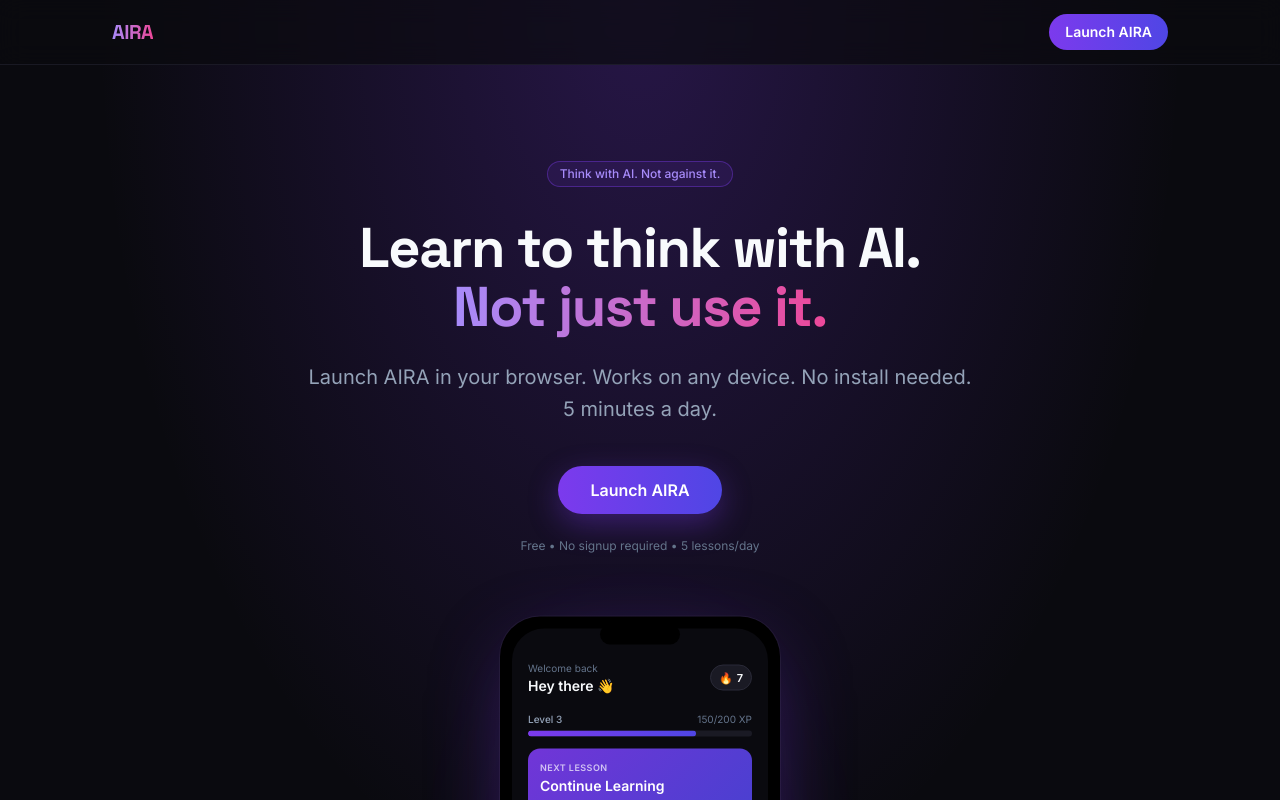
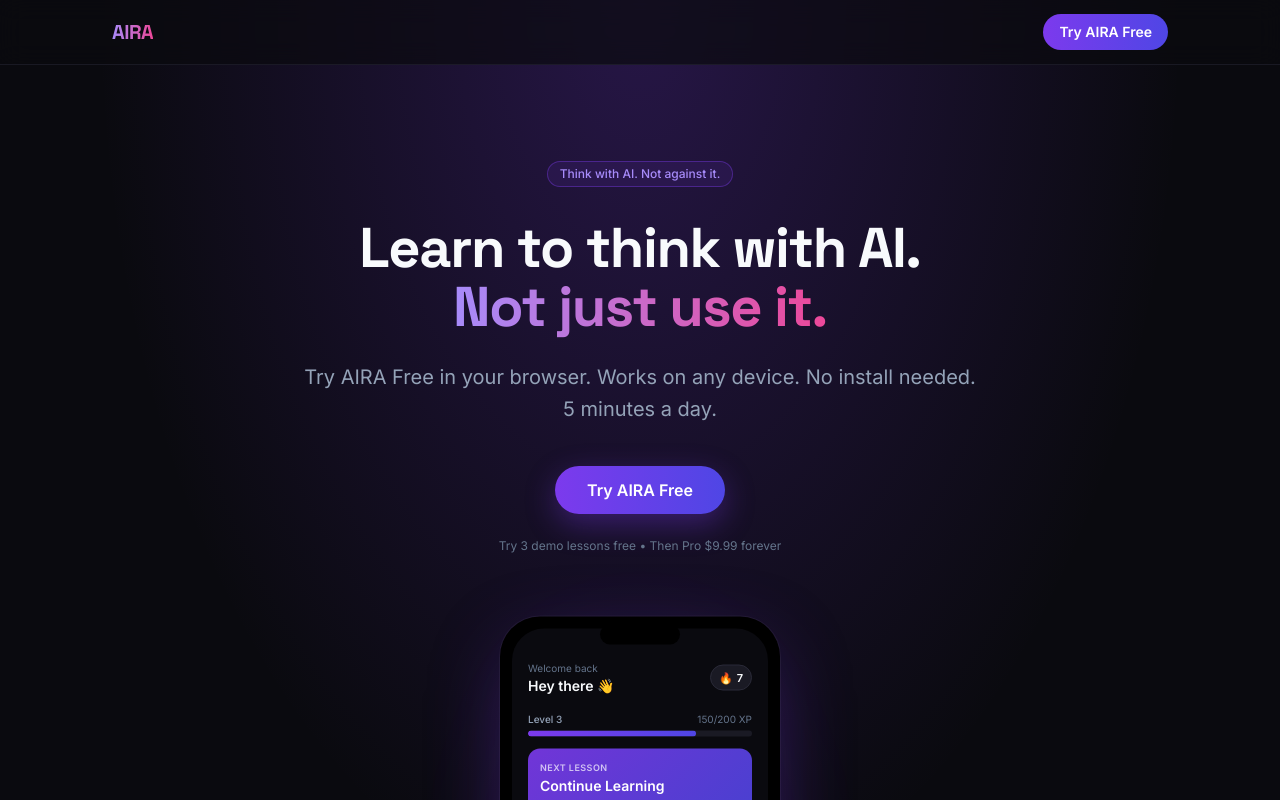
Before and after one commit to Ozbbi/aira-website, a Next.js app: page / in a window 1280 px wide. Shown: the top 800 px of the page. Built offline with nearby package versions, Linux system fonts and the light colour scheme; no server answers.

Commit message:
Landing v2: Try AIRA Free button + demo/pro pricing

```diff
--- a/src/app/page.tsx
+++ b/src/app/page.tsx
@@ -43,8 +43,8 @@ import PhoneMockup from "@/components/PhoneMockup";
 
 // Web app URL — set NEXT_PUBLIC_APP_URL in Vercel env after deploying the
 // mobile app to Vercel. If unset, "Launch AIRA" buttons render as a disabled
-// "Coming soon" pill so we never ship broken links.
-const APP_URL = process.env.NEXT_PUBLIC_APP_URL;
+// "Try AIRA Free" pill so we never ship broken links.
+const APP_URL = "https://aira-mentor.base44.app";
 const HAS_APP = Boolean(APP_URL);
 
 const fadeUp = {
@@ -95,11 +95,11 @@ export default function Home() {
                 backgroundImage: "linear-gradient(90deg, #7C3AED, #4F46E5)",
               }}
             >
-              Launch AIRA
+              Try AIRA Free
             </motion.a>
           ) : (
             <span className="px-4 py-2 rounded-full text-sm font-semibold bg-aira-card border border-aira-border text-aira-dim cursor-not-allowed">
-              Coming soon
+              Try AIRA Free
             </span>
           )}
         </div>
@@ -153,7 +153,7 @@ export default function Home() {
               variants={fadeUp}
               className="mt-6 text-[20px] text-aira-muted max-w-2xl leading-relaxed"
             >
-              Launch AIRA in your browser. Works on any device. No install
+              Try AIRA Free in your browser. Works on any device. No install
               needed. 5 minutes a day.
             </motion.p>
 
@@ -173,20 +173,20 @@ export default function Home() {
                     boxShadow: "0 10px 30px rgba(124,58,237,0.35)",
                   }}
                 >
-                  Launch AIRA
+                  Try AIRA Free
                 </motion.a>
               ) : (
                 <button
                   disabled
                   className="px-8 py-3 rounded-full font-semibold text-aira-dim text-center text-base bg-aira-card border border-aira-border cursor-not-allowed"
                 >
-                  Coming soon
+                  Try AIRA Free
                 </button>
               )}
             </motion.div>
 
             <motion.p variants={fadeUp} className="mt-6 text-xs text-aira-dim">
-              Free • No signup required • 5 lessons/day
+              Try 3 demo lessons free • Then Pro $9.99 forever
             </motion.p>
           </motion.div>
 
@@ -555,14 +555,14 @@ export default function Home() {
               className="rounded-2xl bg-aira-card border border-aira-border p-8"
             >
               <h3 className="text-xl font-bold mb-2" style={headingFont}>
-                Free — forever
+                Free demo
               </h3>
               <p className="text-aira-dim text-sm mb-6">
                 Get started. No credit card.
               </p>
               <ul className="space-y-3 mb-8">
                 {[
-                  "5 lessons/day",
+                  "3 demo lessons free",
                   "3 learning tracks",
                   "XP & streaks",
                   "AIRA feedback",
@@ -576,10 +576,10 @@ export default function Home() {
               <motion.a
                 whileHover={{ scale: 1.02 }}
                 whileTap={{ scale: 0.97 }}
-                href="#download"
+                href="https://aira-mentor.base44.app"
                 className="block w-full text-center py-3 rounded-full font-semibold border border-aira-purple text-aira-text hover:bg-aira-purple/10 transition-colors"
               >
-                Start Free
+                Try AIRA Free
               </motion.a>
             </motion.div>
 
@@ -808,14 +808,14 @@ export default function Home() {
                   boxShadow: "0 10px 40px rgba(124,58,237,0.4)",
                 }}
               >
-                Launch AIRA
+                Try AIRA Free
               </motion.a>
             ) : (
               <button
                 disabled
                 className="px-8 py-4 rounded-full text-lg font-semibold bg-aira-card border border-aira-border text-aira-dim cursor-not-allowed"
               >
-                Coming soon
+                Try AIRA Free
               </button>
             )}
           </motion.div>
```
